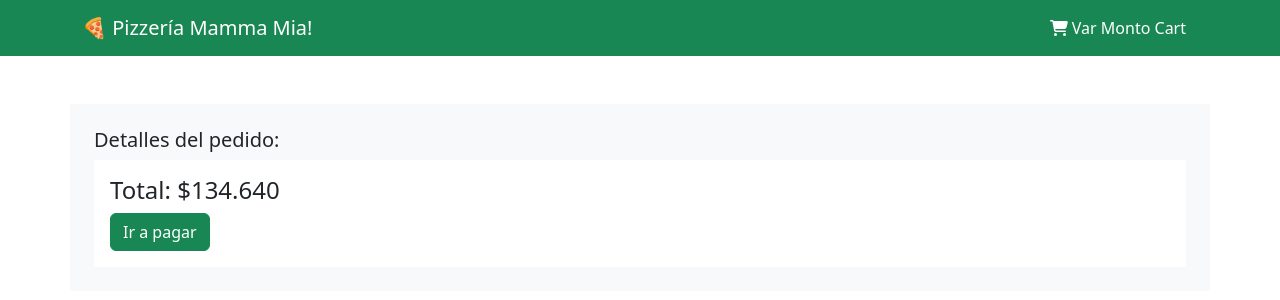
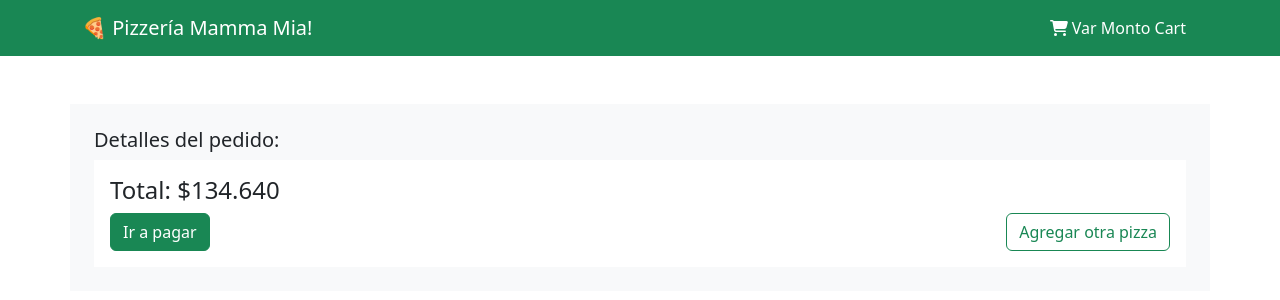
Before and after one commit to jpablow/ADL-FSJS-M05U04, a React (Vite) app: page /cart in a window 1280 px wide. Shown: the top 300 px of the page. Built offline with nearby package versions, Linux system fonts and the light colour scheme.

Commit message:
Agrega botón para seguir agregando pizzas en Cart

```diff
--- a/src/Context.jsx
+++ b/src/Context.jsx
@@ -25,6 +25,10 @@ export const Provider = ({ children }) => {
     console.log(addedPizza[0]);
   };
 
+  const irAHome = () => {
+    navigate(`/`);
+  };
+
   // useEffect(() => {
   //   return () => {
   //     console.log(cartPizzas);
@@ -37,6 +41,7 @@ export const Provider = ({ children }) => {
     selectedPizza,
     anhadirPizza,
     cartPizzas,
+    irAHome,
   };
   return <Context.Provider value={globalState}>{children}</Context.Provider>;
 };
--- a/src/views/Cart.jsx
+++ b/src/views/Cart.jsx
@@ -7,7 +7,7 @@ import { useContext } from 'react';
 import { Context } from '../Context';
 
 const Cart = () => {
-  const { cartPizzas } = useContext(Context);
+  const { cartPizzas, irAHome } = useContext(Context);
 
   return (
     <>
@@ -53,7 +53,17 @@ const Cart = () => {
 
             <ListGroupItem className="py-3">
               <h4>Total: $134.640</h4>
-              <Button variant="success">Ir a pagar</Button>
+              <div className="d-flex justify-content-between">
+                <Button variant="success">Ir a pagar</Button>
+                <Button
+                  variant="outline-success"
+                  onClick={() => {
+                    irAHome();
+                  }}
+                >
+                  Agregar otra pizza
+                </Button>
+              </div>
             </ListGroupItem>
           </ListGroup>
         </Container>
```
